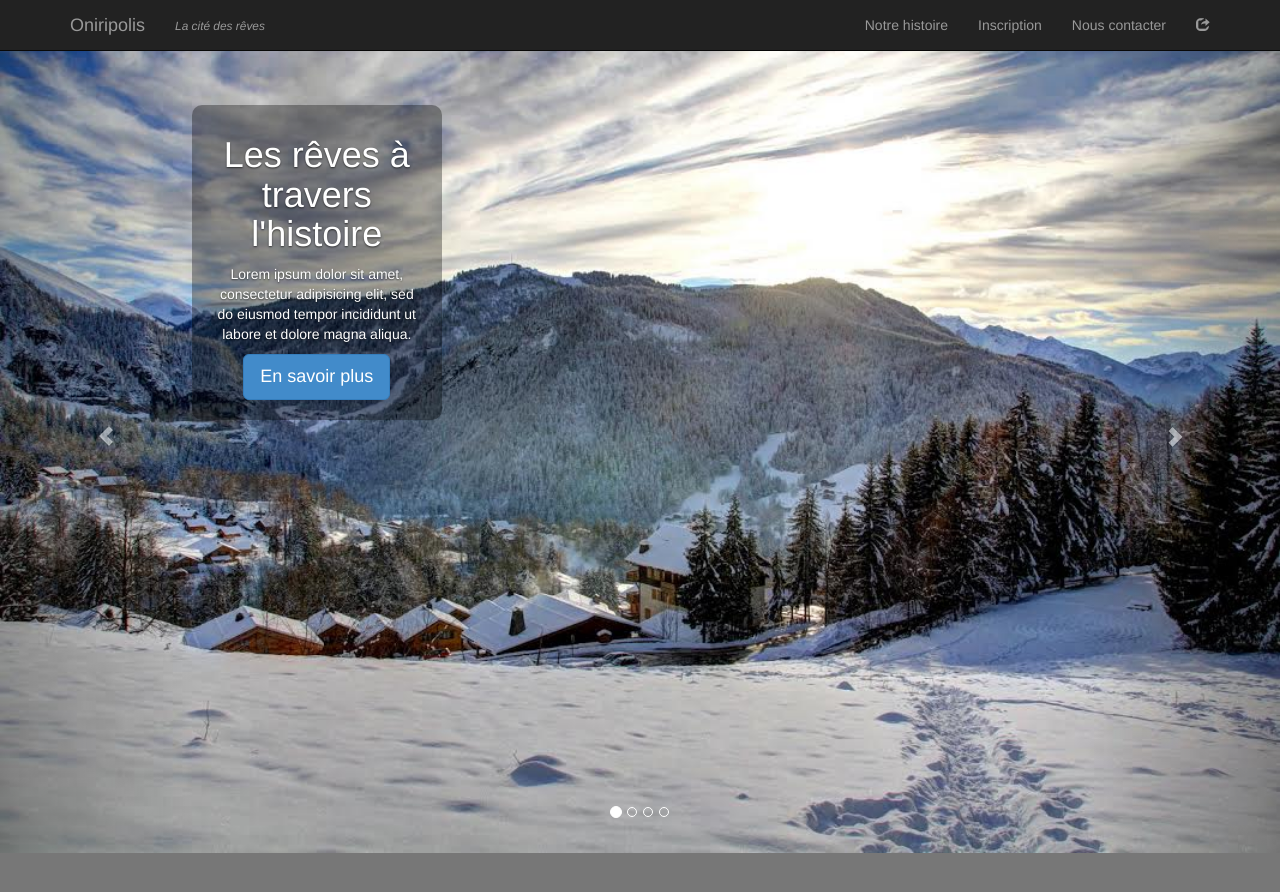
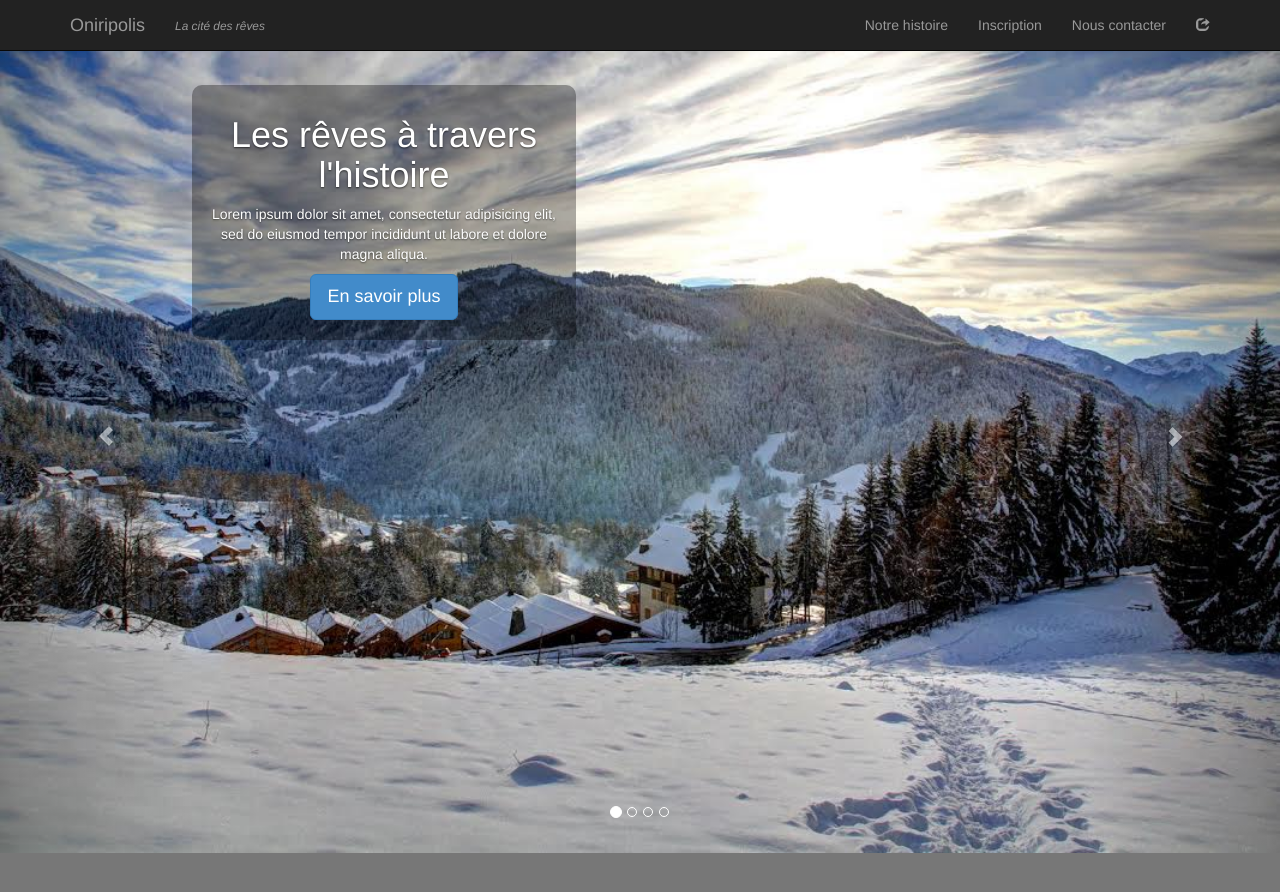
Before and after one commit to AdamSelene/oniripolis-staging, a Jekyll site: the page built from history.html, in a window 1280 px wide and 900 px high. Shown: the top 892 px of the window. Built offline with Jekyll 4.4.1, drawn with Linux system fonts in a browser that asks for light colours.

Commit message:
Fixed caption position

```diff
--- a/css/oniripolis.css
+++ b/css/oniripolis.css
@@ -55,3 +55,14 @@ body {
 		margin-left: 230px;
 	}
 }
+
+#story-carousel .carousel-caption {
+	width: 30%;
+	min-width: 200px;
+	background-color: rgba(0, 0, 0, 0.33);
+	padding: 10px 20px;
+	border-radius: 10px;
+	top: 10%;
+	left: 15%;
+	bottom: auto;
+}
--- a/history.html
+++ b/history.html
@@ -14,8 +14,7 @@
         <div class="item active">
             <img src="img/mountains.jpg" alt="Montagnes" />
             <div class="container">
-        		<div class="carousel-caption" style="top: 10%; left: 15%;">
-	                <div class="story" style="width: 30%; background-color: rgba(0, 0, 0, 0.33); padding: 10px 20px;border-radius: 10px;">
+        		<div class="carousel-caption">
 	                <h1>Les rêves à travers l'histoire</h1>
 	                <div class="story-header">
                     	<p>Lorem ipsum dolor sit amet, consectetur adipisicing elit, sed do eiusmod tempor incididunt ut labore et dolore magna aliqua.</p>
@@ -26,7 +25,6 @@
 						<p>Lorem ipsum dolor sit amet, consectetur adipisicing elit, sed do eiusmod tempor incididunt ut labore et dolore magna aliqua. Ut enim ad minim veniam, quis nostrud exercitation ullamco laboris nisi ut aliquip ex ea commodo consequat. Duis aute irure dolor in reprehenderit in voluptate velit esse cillum dolore eu fugiat nulla pariatur. Excepteur sint occaecat cupidatat non proident, sunt in culpa qui officia deserunt mollit anim id est laborum.</p>
 						<p>Lorem ipsum dolor sit amet, consectetur adipisicing elit, sed do eiusmod tempor incididunt ut labore et dolore magna aliqua. Ut enim ad minim veniam, quis nostrud exercitation ullamco laboris nisi ut aliquip ex ea commodo consequat. Duis aute irure dolor in reprehenderit in voluptate velit esse cillum dolore eu fugiat nulla pariatur. Excepteur sint occaecat cupidatat non proident, sunt in culpa qui officia deserunt mollit anim id est laborum.</p>
 						<p>Lorem ipsum dolor sit amet, consectetur adipisicing elit, sed do eiusmod tempor incididunt ut labore et dolore magna aliqua. Ut enim ad minim veniam, quis nostrud exercitation ullamco laboris nisi ut aliquip ex ea commodo consequat. Duis aute irure dolor in reprehenderit in voluptate velit esse cillum dolore eu fugiat nulla pariatur. Excepteur sint occaecat cupidatat non proident, sunt in culpa qui officia deserunt mollit anim id est laborum.</p>
-						</div>
 					</div>
             	</div>
             </div>
```
Lines whose indentation alone changed are shown as unchanged.
